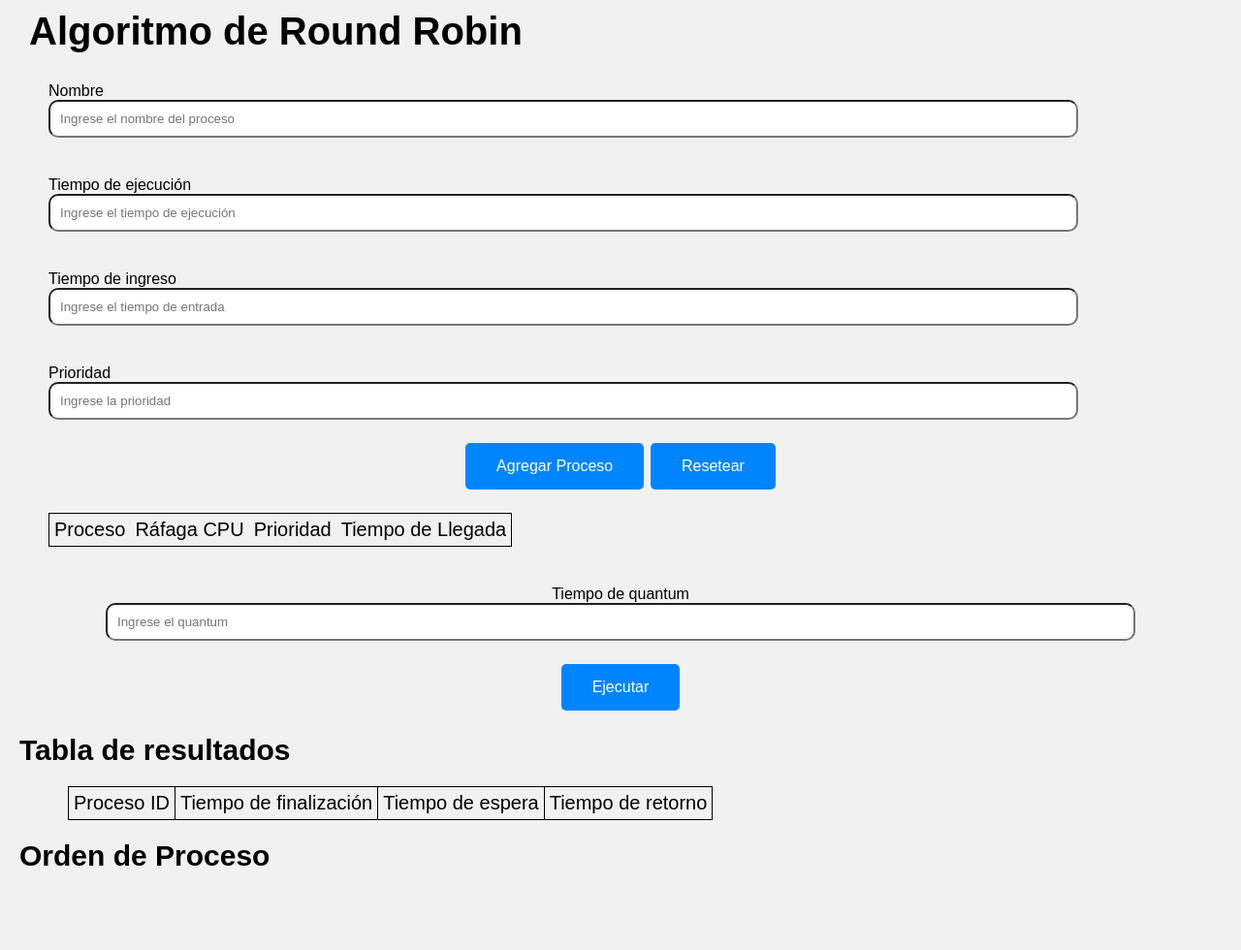
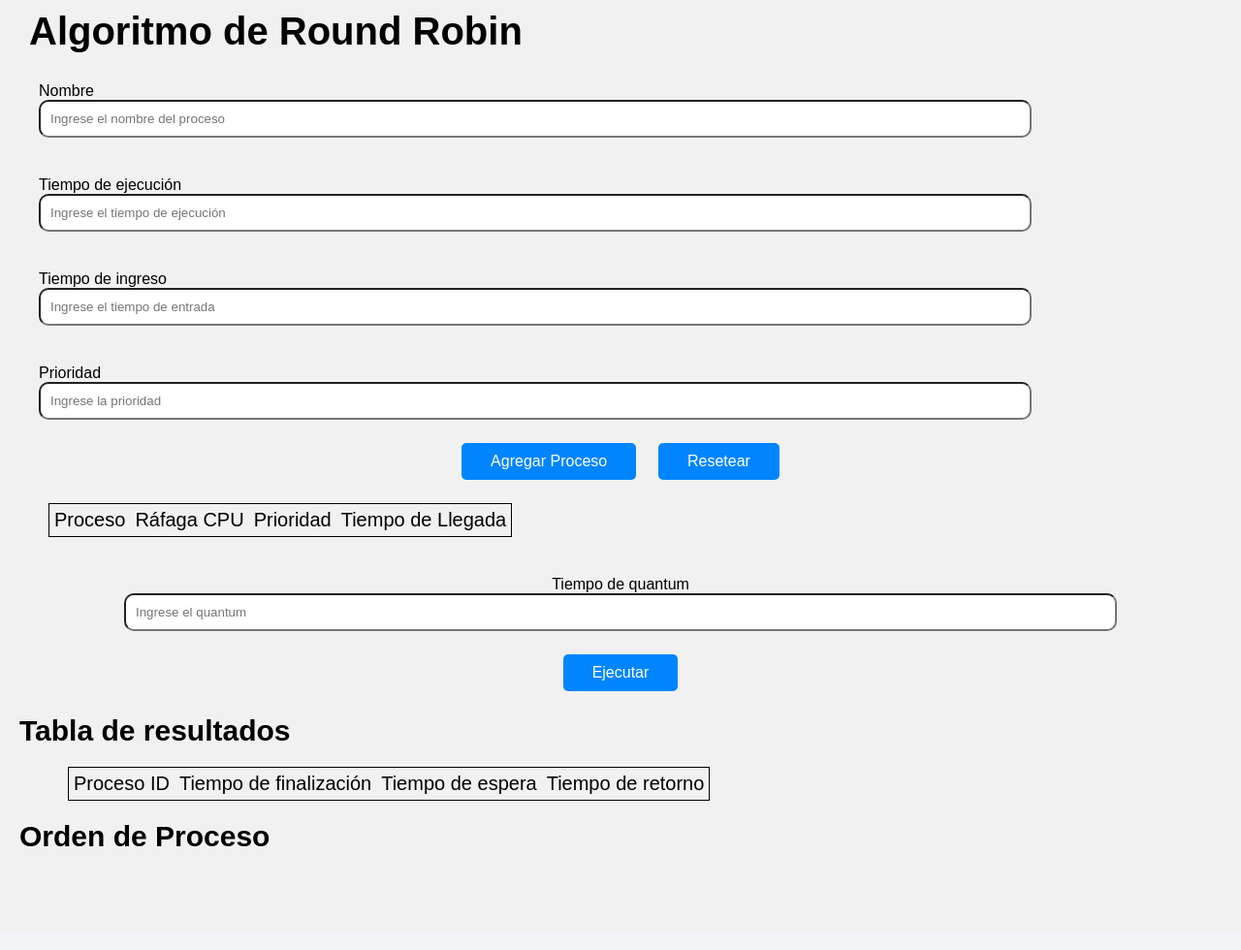
Before and after one commit to aarivera7/Algoritmo-Round-Robin-Web, a Flask app: page / in a window 1280 px wide. Shown: the part 142-1122 px from the top of the page at 97% size. After the commit the page ends 1015 px from the top, so only its background shows below. Run offline with Flask 2, Linux system fonts and the light colour scheme.

Commit message:
Se corrigió pequeños detales del css y proceso.py
Se corrigió errores y código innecesario del css y proceso.py

```diff
--- a/app.py
+++ b/app.py
@@ -6,7 +6,8 @@ app = Flask(__name__)
 lista_procesos = []
 lp = []
 i = 0
-colors = iter(['blue', 'yellow', 'green', 'gray', 'orange', 'white', 'red', 'lightblue', 'lightgreen'] * 2)
+colors = iter(['blue', 'yellow', 'green', 'gray', 'orange', 'white', 'red', 'lightblue', 'lightgreen', 'pink',
+               'purple', 'cyan'] * 2)
 
 
 @app.route('/')
@@ -23,7 +24,6 @@ def resetear():
     lista_procesos = []
     lp = []
     i = 0
-    colors = iter(['blue', 'yellow', 'green', 'gray', 'orange', 'white', 'red', 'lightblue', 'lightgreen'] * 2)
     return render_template("index.html")
 
 
--- a/static/css/style.css
+++ b/static/css/style.css
@@ -3,25 +3,15 @@
 	margin: 0;
 	box-sizing: border-box;
 }
-
 html{
 	font-size: 62.5%;
-}
-
-body{
 	background: rgba(215, 211, 211, 0.3);
 	font-family: 'Poppins', sans-serif;
 }
-.contenedor{
-	max-width: 1524px;
-	margin: 0 auto;
-}
-
 html h1 {
 	font-size: 4rem;
 	margin: 1rem 3rem;
 }
-
 .contenedor p {
 	font-size: 1.6rem;
 }
@@ -29,7 +19,6 @@ html h1 {
 /*                    header                      */
 /*  --------------------------------------------  */
 .contenedor .cabeceraPrincipal{
-	grid-area: header;
 	background-color: #001a64;
 	display: flex;
 	justify-content: space-between;
@@ -54,9 +43,7 @@ html h1 {
 /*  --------------------------------------------  */
 /*                    slider                      */
 /*  --------------------------------------------  */
-
 .contenedor .titulo{
-	grid-area: titulo;
 	background-color: #605B5B;
 	text-align: center;
 }
@@ -71,15 +58,12 @@ html h1 {
 	width: 15rem;
 	padding: 1rem;
 }
-
 .petsImg{
 	width: 12rem;
 }
-
 .img {
 	margin: 2rem;
 }
-
 /*  --------------------------------------------  */
 /*                    footer                      */
 /*  --------------------------------------------  */
@@ -134,39 +118,34 @@ main p {
 }
 
 .grupoInput {
-	padding: 2rem 5rem;
+	padding: 2rem 40px;
 }
 
 .grupoInput label {
 	display: block;
 	font-size: 1.6rem;
 }
-
 .grupoInput input[type=text], .grupoInput input[type=number]{
-	width: 90%;
+	width: 80vw;
 	padding: 1rem;
 	border-radius: 1rem;
 }
 
-.boton {
+.button {
 	background-color: #0085FE;
 	border: none;
 	color: white;
-	padding: 1.5rem 3.2rem;
+	padding: 10px 30px;
 	text-align: center;
 	text-decoration: none;
 	display: inline-block;
 	font-size: 1.6rem;
-	margin: 0.4rem 0.2rem;
-	cursor: pointer;
+	margin: 0.4rem 10px;
 	border-radius: .5rem;
-	transition: 0.3s;
   }
-
-  main .boton:hover {
+  main .button:hover {
 	background-color: #0FF1FF;
   }
-
   .centrado {
 	text-align: center;
   }
@@ -174,23 +153,18 @@ main p {
 /*  --------------------------------------------  */
 /*                   Servicios                    */
 /*  --------------------------------------------  */
-
-
-
 .tabla {
 	margin: 2rem 5rem;
 	font-size: 2rem;
 	border: 1px solid black;
 	border-collapse: collapse;
 }
-
 .tabla td {
 	padding: .5rem;
 }
 .resultado {
 	margin: 2rem;
 }
-
 .bloque {
 	width: 4rem;
 	height: 4rem;
@@ -198,12 +172,10 @@ main p {
 	border: 1px solid black;
 	display: flex;
 }
-
 .bloques {
 	margin: 4rem;
 	display: flex;
 }
-
 .a {
 	text-decoration: none;
 }
--- a/templates/index.html
+++ b/templates/index.html
@@ -2,6 +2,7 @@
 <html lang="es">
 <head>
     <meta charset="UTF-8">
+    <meta name="viewport" content="width=device-width, initial-scale=1.0">
     <title>Algoritmo de Round Robin</title>
     <link rel="stylesheet" type="text/css" href="{{url_for('static', filename='css/style.css')}}">
 </head>
@@ -35,8 +36,8 @@
             </div>
 
             <div class="centrado">
-                <button type="submit" class="boton">Agregar Proceso</button>
-                <a class="boton" href="{{url_for('resetear')}}">Resetear</a>
+                <button type="submit" class="button">Agregar Proceso</button>
+                <a class="button" href="{{url_for('resetear')}}">Resetear</a>
             </div>
         </form>
         <table class="tabla">
@@ -62,7 +63,7 @@
                     <label for="quantum">Tiempo de quantum</label>
                     <input type="number" id="quantum" name="quantum" placeholder="Ingrese el quantum" required>
                 </div>
-                <button type="submit" class="boton">Ejecutar</button>
+                <button type="submit" class="button">Ejecutar</button>
             </div>
         </form>
 
@@ -77,7 +78,7 @@
         </section>
         <section class="resultado"  >
             <h2>Tabla de resultados</h2>
-            <table border="1" class="tabla">
+            <table class="tabla">
             <tr>
                 <td>Proceso ID</td>
                 <td>Tiempo de finalización</td>
@@ -98,7 +99,7 @@
             <h2>Orden de Proceso</h2>
             <div class="bloques">
                 {% for i in sp %}
-                    <div clase="bloque" style="
+                    <div class="bloque" style="
                             width: 5rem;
                             height: 5rem;
                             font-size: 2rem;
```
